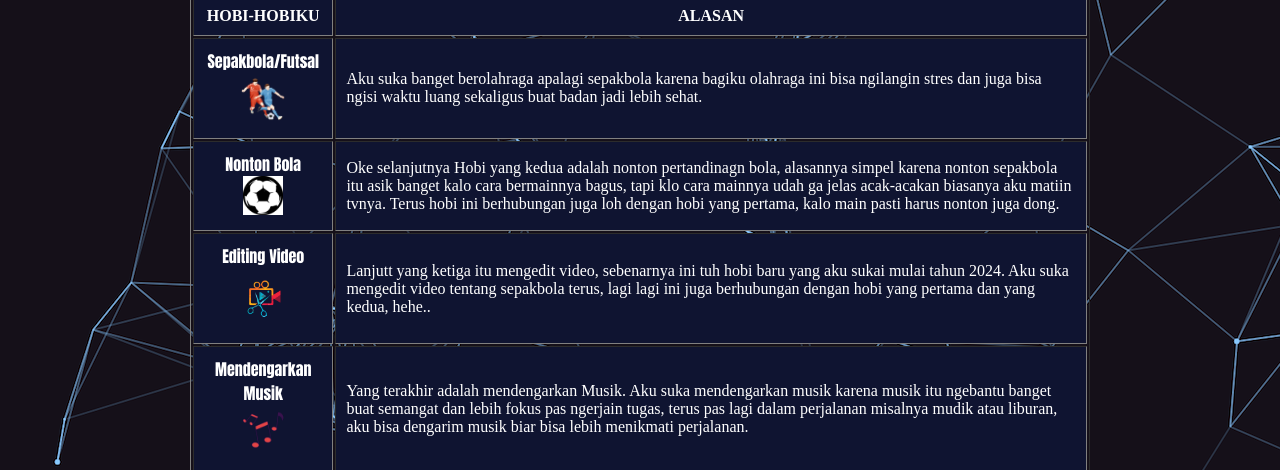
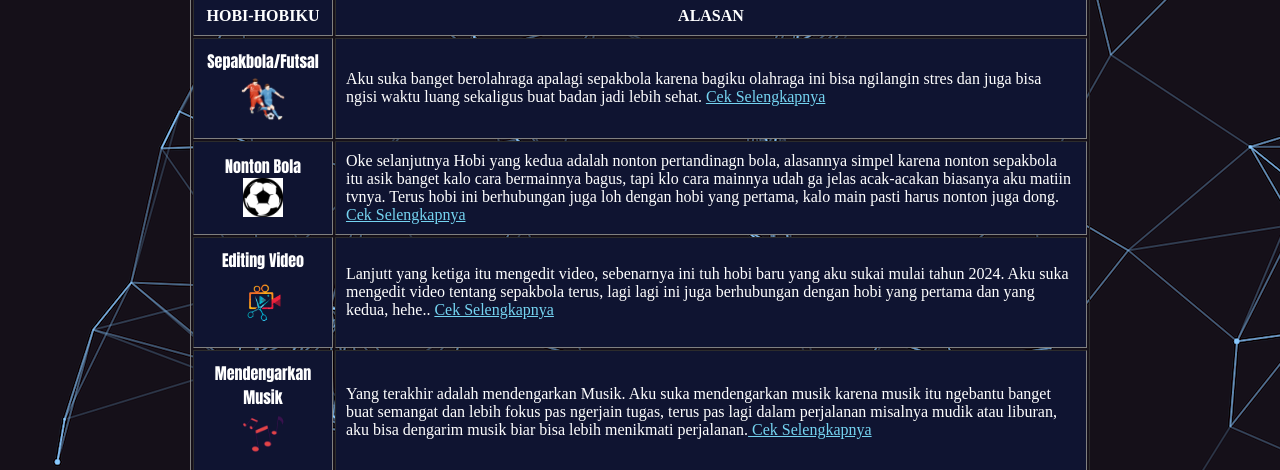
Before and after one commit to afanazmindzakiy01png/Personal-Web-dzaki, a plain HTML site: page artikel.html in a window 1280 px wide. Shown: the part 260-730 px from the top of the page. Drawn offline with Linux system fonts and the light colour scheme.

Commit message:
RVSartikel.html

```diff
--- a/artikel.html
+++ b/artikel.html
@@ -55,10 +55,10 @@
             <tr bgcolor="#0f1431" >
                 <td colspan="2"align="center">
                     <font color="white" face="impact">Sepakbola/Futsal<br>
-                    <a href="sepaknolafutsal.html"><img src="Gambar/sepakbola.png" width="50"></a></font>
+                    <img src="Gambar/sepakbola.png" width="50"></font>
                 </td>
                 <td colspan="3">
-                    <font color="white">Aku suka banget berolahraga apalagi sepakbola karena bagiku olahraga ini bisa ngilangin stres dan juga bisa ngisi waktu luang sekaligus buat badan jadi lebih sehat. </font>
+                    <font color="white">Aku suka banget berolahraga apalagi sepakbola karena bagiku olahraga ini bisa ngilangin stres dan juga bisa ngisi waktu luang sekaligus buat badan jadi lebih sehat. <a href="sepaknolafutsal.html" style="color : rgb(117, 212, 241) ;">Cek Selengkapnya</a> </font>
                 </td>
 
                 </td>
@@ -66,28 +66,28 @@
             <tr bgcolor="#0f1431">
                 <td colspan="2"align="center">
                     <font color="white" face="impact">Nonton Bola<br>
-                    <a href="nontonbola.html"><img src="Gambar/logobola.jpeg" width="40"></a></font>
+                    <img src="Gambar/logobola.jpeg" width="40"></font>
                 </td>
                 <td colspan="3">
-                    <font color="white">Oke selanjutnya Hobi yang kedua adalah nonton pertandinagn bola, alasannya simpel karena nonton sepakbola itu asik banget kalo cara bermainnya bagus, tapi klo cara mainnya udah ga jelas acak-acakan biasanya aku matiin tvnya. Terus hobi ini berhubungan juga loh dengan hobi yang pertama, kalo main pasti harus nonton juga dong. </font>
+                    <font color="white">Oke selanjutnya Hobi yang kedua adalah nonton pertandinagn bola, alasannya simpel karena nonton sepakbola itu asik banget kalo cara bermainnya bagus, tapi klo cara mainnya udah ga jelas acak-acakan biasanya aku matiin tvnya. Terus hobi ini berhubungan juga loh dengan hobi yang pertama, kalo main pasti harus nonton juga dong.<a href="nontonbola.html" style="color : rgb(117, 212, 241) ;"> Cek Selengkapnya </a></font>
 
             </tr>
             <tr bgcolor="#0f1431">
                 <td colspan="2"align="center">
                     <font color="white" face="impact">Editing Video<br>
-                    <a href="editingvideo.html"><img src="Gambar/logo editing.png" width="60"></a></font>
+                    <img src="Gambar/logo editing.png" width="60"></font>
                 </td>
                 <td colspan="3">
-                    <font color="white">Lanjutt yang ketiga itu mengedit video, sebenarnya ini tuh hobi baru yang aku sukai mulai tahun 2024. Aku suka mengedit video tentang sepakbola terus, lagi lagi ini juga berhubungan dengan hobi yang pertama dan yang kedua, hehe..</font>
+                    <font color="white">Lanjutt yang ketiga itu mengedit video, sebenarnya ini tuh hobi baru yang aku sukai mulai tahun 2024. Aku suka mengedit video tentang sepakbola terus, lagi lagi ini juga berhubungan dengan hobi yang pertama dan yang kedua, hehe.. <a href="editingvideo.html" style="color : rgb(117, 212, 241) ;">Cek Selengkapnya</a></font>
 
             </tr>
             <tr bgcolor="#0f1431">
                 <td colspan="2" align="center">
                     <font color="white" face="impact">Mendengarkan Musik<br>
-                    <a href="mendengarkanmusik.html"><img src="Gambar/logolagu (1).png" width="50"></a></font>
+                    <img src="Gambar/logolagu (1).png" width="50"></font>
                 </td>
                 <td colspan="3">
-                    <font color="white">Yang terakhir adalah mendengarkan Musik. Aku suka mendengarkan musik karena musik itu ngebantu banget buat semangat dan lebih fokus pas ngerjain tugas, terus pas lagi dalam perjalanan misalnya mudik atau liburan, aku bisa dengarim musik biar bisa lebih menikmati perjalanan.</font>
+                    <font color="white">Yang terakhir adalah mendengarkan Musik. Aku suka mendengarkan musik karena musik itu ngebantu banget buat semangat dan lebih fokus pas ngerjain tugas, terus pas lagi dalam perjalanan misalnya mudik atau liburan, aku bisa dengarim musik biar bisa lebih menikmati perjalanan.<a href="mendengarkanmusik.html" style="color : rgb(117, 212, 241) ;"> Cek Selengkapnya </a></font>
 
                 </td>
             </tr>
@@ -109,4 +109,5 @@
         </table>
     </center>
     </body>
+
 </html>
```
